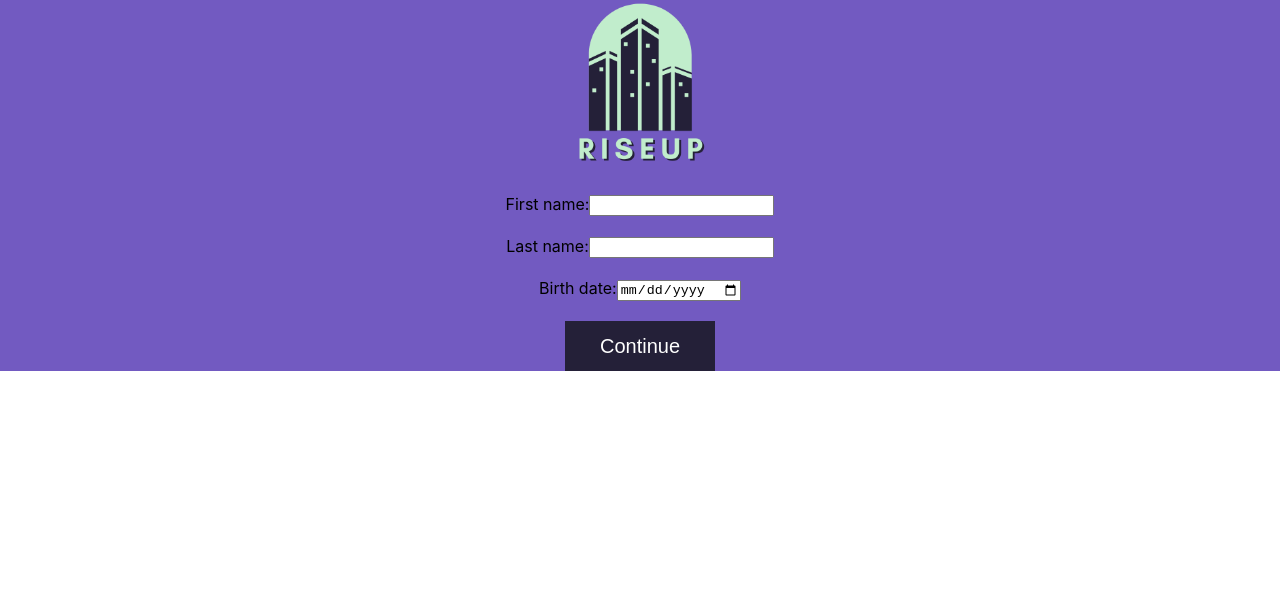
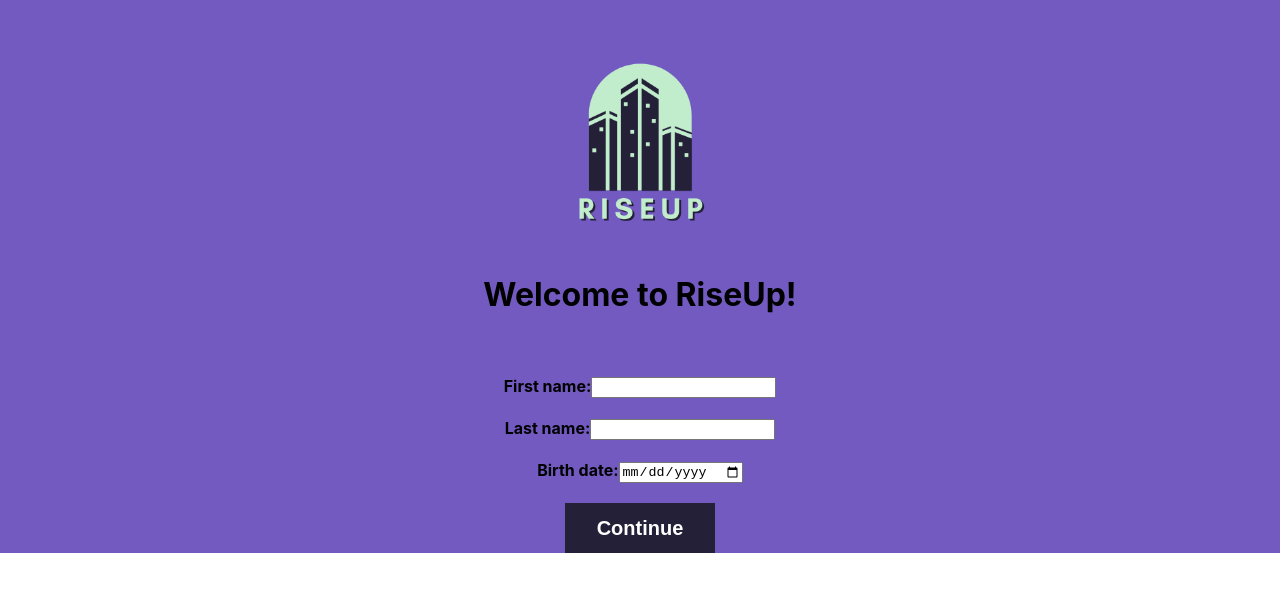
Before and after one commit to shanepat/RiseUp, a React (Create React App) app: page / in a window 1280 px wide. Shown: the top 592 px of the page. Built offline with nearby package versions, Linux system fonts and the light colour scheme.

Commit message:
Modified the Home page

```diff
--- a/src/components/Home.css
+++ b/src/components/Home.css
@@ -91,3 +91,8 @@
     color: white;
     border: none;
  }
+
+ .img {
+   width: 2000px;
+   height: 2000px;
+ }
--- a/src/components/Home.js
+++ b/src/components/Home.js
@@ -14,14 +14,19 @@ export const Home = () => {
 
   return (
     <div id="body">
+      <br/>
+      <br/>
+      <br/>
       <img id="icon" src={icon}/><br/><br/>
-      <label for="fname">First name:</label>
+      <h1> Welcome to RiseUp! </h1> <br/> <br/>
+
+      <label for="fname"><b>First name:</b></label>
       <input type="text" id="fname" name="fname"/><br/><br/>
-      <label for="lname">Last name:</label>
+      <label for="lname"><b>Last name:</b></label>
       <input type="text" id="lname" name="lname"/><br/><br/>
-      <label for="lname">Birth date:</label>
+      <label for="lname"><b>Birth date:</b></label>
       <input type="date" id="bday" name="bday"/><br/><br/>
-      <button class="continue" onClick={handleClick}> Continue </button>
+      <button class="continue" onClick={handleClick}> <b> Continue </b> </button>
     </div>
   );
 }
```
